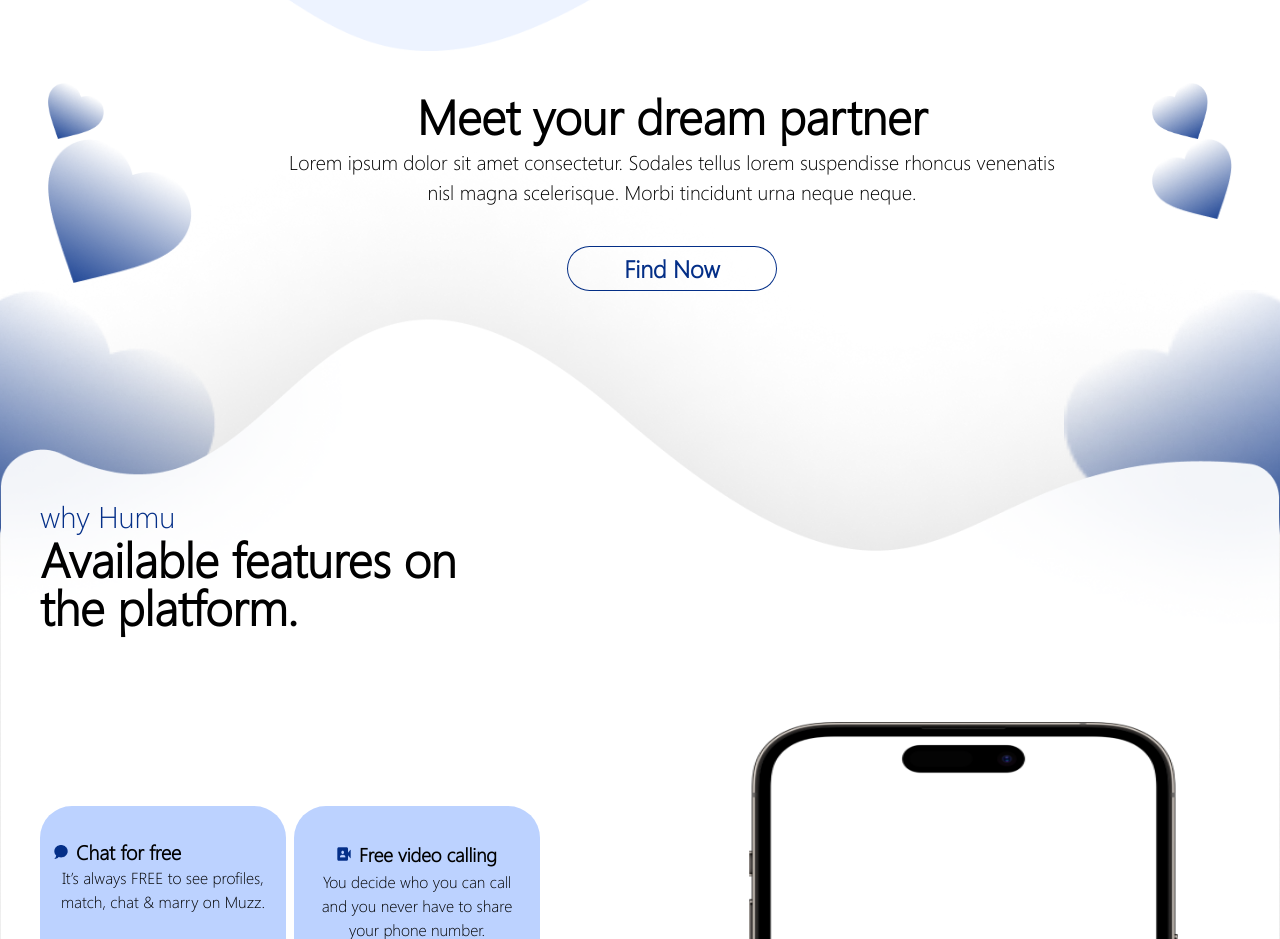
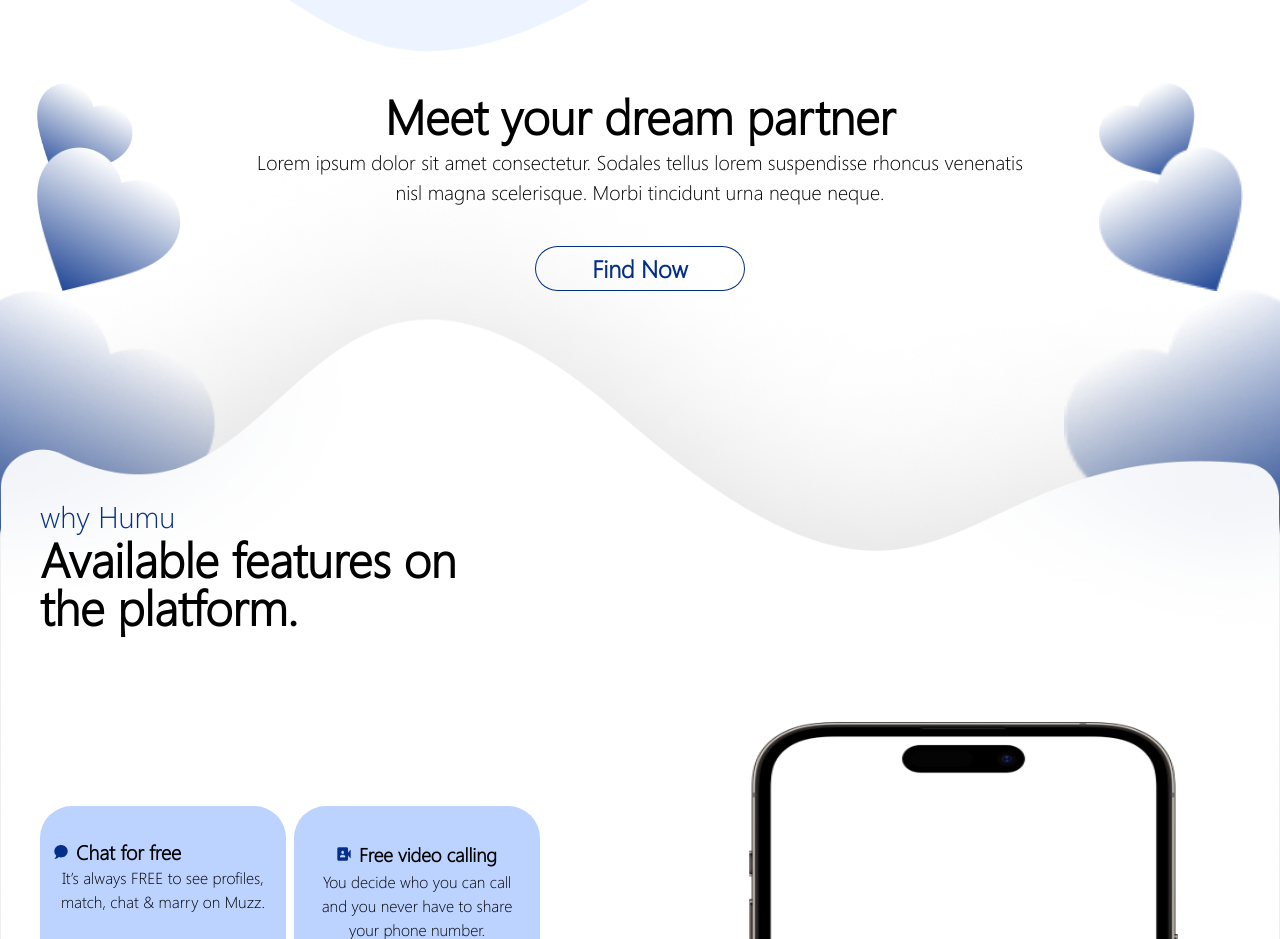
Before and after one commit to sabitsadiq/Humuchat, a Next.js app: page / in a window 1280 px wide. Shown: the part 1639-2578 px from the top of the page. Built offline with nearby package versions, Linux system fonts and the light colour scheme.

Commit message:
some changes

```diff
--- a/components/MeetPartner1.js
+++ b/components/MeetPartner1.js
@@ -8,14 +8,14 @@
         <div>
           <Image
             src="/images/love-1.png"
-            className="hidden md:block w-14 h-14 2xl:w-[8.5rem] 2xl:h-[8.5rem]"
+            className="hidden md:block w-14 h-14 xl:w-24 xl:h-24 2xl:w-[8.5rem] 2xl:h-[8.5rem]"
             width={56}
             height={56}
             alt="love-1s"
           />
           <Image
             src="/images/love-1.png"
-            className="hidden md:block  w-20 h-20 xl:w-36 xl:h-36 2xl:w-[12rem] 2xl:h-[12rem]"
+            className="hidden md:block  w-20 h-20 xl:w-36 xl:h-36 -mt-8 2xl:w-[12rem] 2xl:h-[12rem]"
             width={80}
             height={80}
             alt="love-1"
@@ -37,14 +37,14 @@
         <div>
           <Image
             src="/images/love-2s.png"
-            className="hidden md:block  w-14 h-14 2xl:w-[8.5rem] 2xl:h-[8.5rem]"
+            className="hidden md:block  w-14 h-14 xl:w-24 xl:h-24 2xl:w-[8.5rem] 2xl:h-[8.5rem]"
             width={56}
             height={56}
             alt="love-2s"
           />
           <Image
             src="/images/love-2.png"
-            className="hidden md:block w-20 h-20 2xl:w-[12rem] 2xl:h-[12rem]"
+            className="hidden md:block w-20 h-20 xl:w-36 xl:h-36 -mt-8 2xl:w-[12rem] 2xl:h-[12rem]"
             width={80}
             height={80}
             alt="love-2"
```
